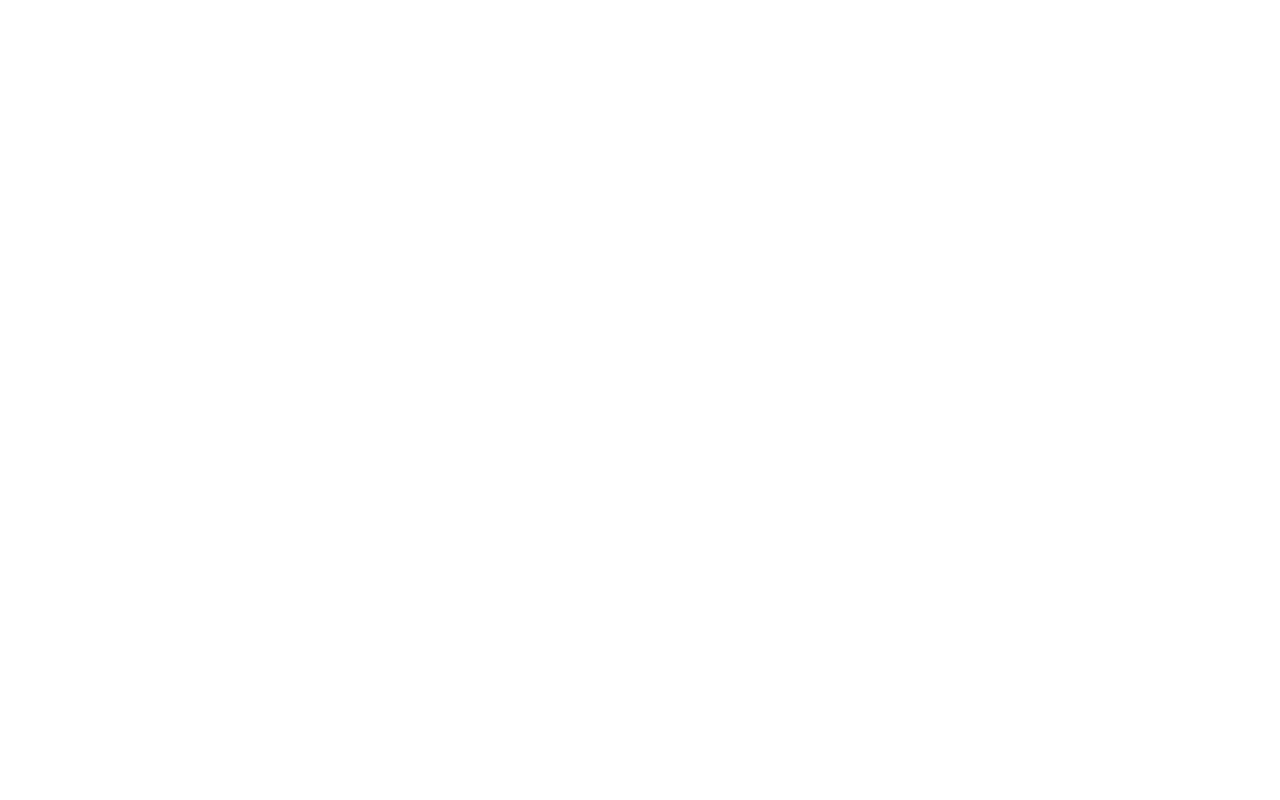
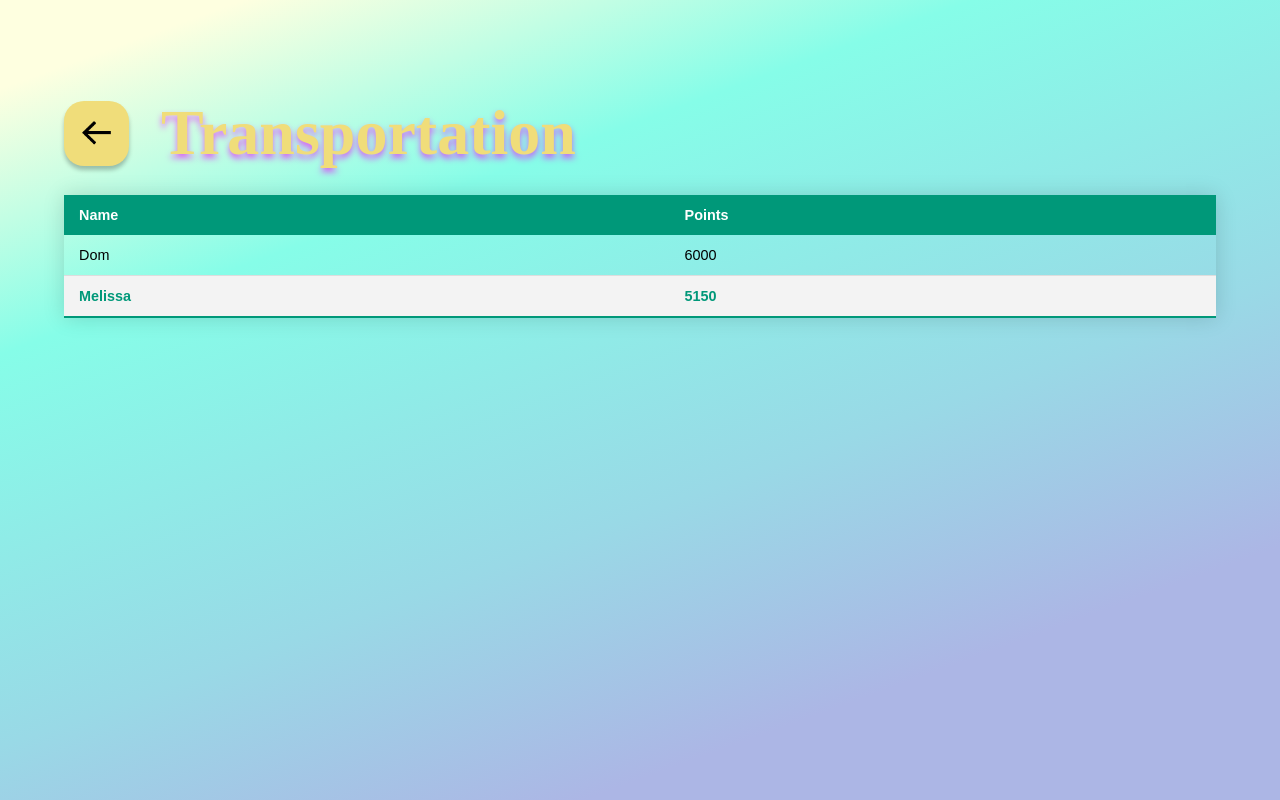
Before and after one commit to rayhannaufall10/-IF3152-2022-K02-05-ETIS, an Electron app: page FE/Page/Information/Transportation/transportation.html in a window 1280 px wide. Drawn offline with Linux system fonts and the light colour scheme.

Commit message:
Add Transportation page
Make transportation page and add table

```diff
--- a/FE/Page/Information/Transportation/style.css
+++ b/FE/Page/Information/Transportation/style.css
@@ -0,0 +1,115 @@
+* {
+    padding: 0;
+    margin: 0;
+    box-sizing: border-box;
+  }
+  body {
+    height: 100vh;
+    background-attachment: fixed;
+    background: rgb(254, 255, 224);
+    background: linear-gradient(
+      160deg,
+      rgba(254, 255, 224, 1) 7%,
+      rgba(134, 253, 232, 1) 28%,
+      rgba(153, 217, 230, 1) 59%,
+      rgba(172, 182, 229, 1) 80%
+    );
+  }
+  .container {
+    width: 90%;
+    margin: 0 auto;
+    height: 80vh;
+    display: flex;
+    flex-direction: column;
+    padding-top: 6rem;
+  }
+  .clouds {
+    width: 500px;
+    position: absolute;
+    top: 0;
+    right: calc(50vw - 480px);
+  }
+  .wheel {
+    width: 450px;
+    position: absolute;
+    bottom: 0;
+    right: 0;
+  }
+  .header {
+    display: flex;
+    align-items: center;
+    column-gap: 2em;
+  }
+  .header .backButton {
+    background-color: #f0dd7a;
+    border: none;
+    border-radius: 20px;
+    width: 65px;
+    height: 65px;
+    box-shadow: 0px 4px 4px 0px rgba(0, 0, 0, 0.25);
+    display: flex;
+    align-items: center;
+    justify-content: center;
+    cursor: pointer;
+  }
+  .header .backButton img {
+    width: 45%;
+  }
+  .header .title {
+    color: #f0dd7a;
+    text-shadow: 0px 4px 6px rgba(235, 4, 255, 0.63);
+    font-weight: bold;
+    font-size: 2rem;
+  }
+  .buttons-container {
+    display: flex;
+    flex-direction: column;
+    height: 100%;
+    row-gap: 4em;
+    position: relative;
+    top: 80px;
+  }
+  .button-container {
+    width: 350px;
+    height: 10vh;
+  }
+  .button {
+    display: flex;
+    align-items: center;
+    height: 100%;
+    border-radius: 20px;
+    column-gap: 1em;
+    box-shadow: 2px 2px 2px 0px rgba(0, 0, 0, 0.43);
+    text-decoration: none;
+    background-color: white;
+  }
+  .icon-container {
+    background-color: #7d91f3;
+    display: flex;
+    justify-content: center;
+    align-items: center;
+    width: 85px;
+    height: 100%;
+    border-radius: 20px;
+    box-shadow: 5.5px 0px 8px 0px rgba(0, 0, 0, 0.38);
+  }
+  .button-container:nth-child(2) .icon-container {
+    background-color: #fb9134;
+  }
+  .button-container:last-child .icon-container {
+    background-color: #f37da0;
+  }
+  .icon-container img {
+    width: 55%;
+  }
+  .button-container .name-button {
+    font-size: 1.5rem;
+    font-weight: bold;
+    color: #7d91f3;
+  }
+  .button-container:nth-child(2) .name-button {
+    color: #fb9134;
+  }
+  .button-container:last-child .name-button {
+    color: #f37da0;
+  }
--- a/FE/Page/Information/Transportation/transportation.html
+++ b/FE/Page/Information/Transportation/transportation.html
@@ -0,0 +1,80 @@
+<!DOCTYPE html>
+<html lang="en">
+  <head>
+    <link rel="shortcut icon" type="x-icon" href="../../../images/favicon.ico" />
+    <meta charset="UTF-8" />
+    <meta http-equiv="X-UA-Compatible" content="IE=edge" />
+    <meta name="viewport" content="width=device-width, initial-scale=1.0" />
+    <link rel="stylesheet" href="style.css" />
+    <title>ETIS</title>
+  </head>
+
+  <style>
+    .styled-table {
+    border-collapse: collapse;
+    margin: 25px 0;
+    font-size: 0.9em;
+    font-family: sans-serif;
+    min-width: 400px;
+    box-shadow: 0 0 20px rgba(0, 0, 0, 0.15);
+    }
+    .styled-table thead tr {
+    background-color: #009879;
+    color: #ffffff;
+    text-align: left;
+    }
+    .styled-table th,
+    .styled-table td {
+        padding: 12px 15px;
+    }
+    .styled-table tbody tr {
+    border-bottom: 1px solid #dddddd;
+    }
+
+    .styled-table tbody tr:nth-of-type(even) {
+    background-color: #f3f3f3;
+    }
+
+    .styled-table tbody tr:last-of-type {
+    border-bottom: 2px solid #009879;
+    }
+    .styled-table tbody tr.active-row {
+    font-weight: bold;
+    color: #009879;
+    }
+  </style>
+
+  <body>
+    <div class="container">
+      <div class="header">
+        <button class="backButton" onclick="history.back()">
+          <img src="../../../images/leftArrow.png" alt="" />
+        </button>
+        <div class="title">
+          <h1>Transportation</h1>
+        </div>
+      </div>
+
+      <table class="styled-table">
+        <thead>
+            <tr>
+                <th>Name</th>
+                <th>Points</th>
+            </tr>
+        </thead>
+        <tbody>
+            <tr>
+                <td>Dom</td>
+                <td>6000</td>
+            </tr>
+            <tr class="active-row">
+                <td>Melissa</td>
+                <td>5150</td>
+            </tr>
+            <!-- and so on... -->
+        </tbody>
+    </table>
+
+    </div>
+  </body>
+</html>
--- a/FE/Page/Information/style.css
+++ b/FE/Page/Information/style.css
@@ -113,3 +113,37 @@ body {
 .button-container:last-child .name-button {
   color: #f37da0;
 }
+
+
+.styled-table {
+  border-collapse: collapse;
+  margin: 25px 0;
+  font-size: 0.9em;
+  font-family: sans-serif;
+  min-width: 400px;
+  box-shadow: 0 0 20px rgba(0, 0, 0, 0.15);
+}
+.styled-table thead tr {
+  background-color: #009879;
+  color: #ffffff;
+  text-align: left;
+}
+.styled-table th,
+.styled-table td {
+    padding: 12px 15px;
+}
+.styled-table tbody tr {
+  border-bottom: 1px solid #dddddd;
+}
+
+.styled-table tbody tr:nth-of-type(even) {
+  background-color: #f3f3f3;
+}
+
+.styled-table tbody tr:last-of-type {
+  border-bottom: 2px solid #009879;
+}
+.styled-table tbody tr.active-row {
+  font-weight: bold;
+  color: #009879;
+}
```
